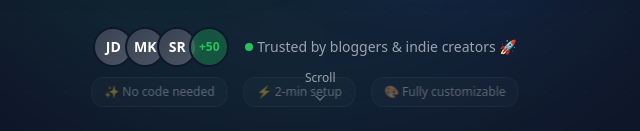
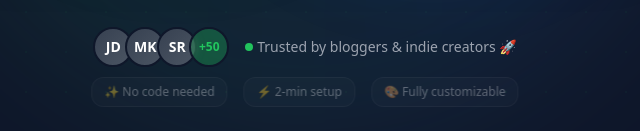
Before and after one commit to izafich/AuthorWidget-Waitlist, a plain HTML site: page index.html in a window 1280 px wide. Shown: the part 669-800 px from the top of the page, 335-975 px from the left. Drawn offline with nearby package versions, Linux system fonts and the light colour scheme.

Commit message:
Update index.html

```diff
--- a/index.html
+++ b/index.html
@@ -253,14 +253,6 @@
                     <div class="bg-white/5 backdrop-blur-sm rounded-xl px-3 py-1.5 text-xs text-gray-300 border border-white/10">🎨 Fully customizable</div>
                 </div>
             </div>
-        </div>
-
-        <!-- Scroll Indicator -->
-        <div class="absolute bottom-8 left-1/2 transform -translate-x-1/2 animate-bounce hidden md:block">
-            <a href="#features" class="flex flex-col items-center gap-1 text-gray-500 hover:text-primary transition-colors">
-                <span class="text-xs text-gray-400">Scroll</span>
-                <i data-lucide="chevron-down" class="w-4 h-4"></i>
-            </a>
         </div>
     </section>
 
```
